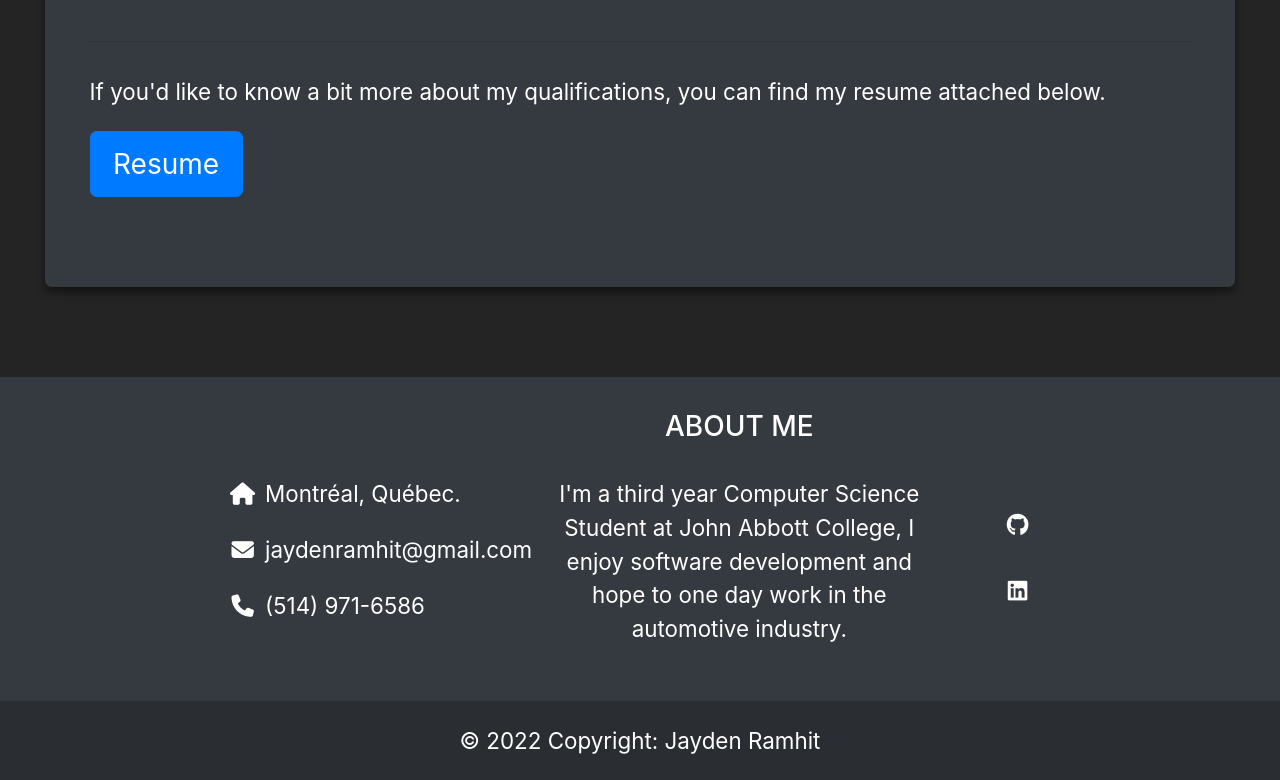
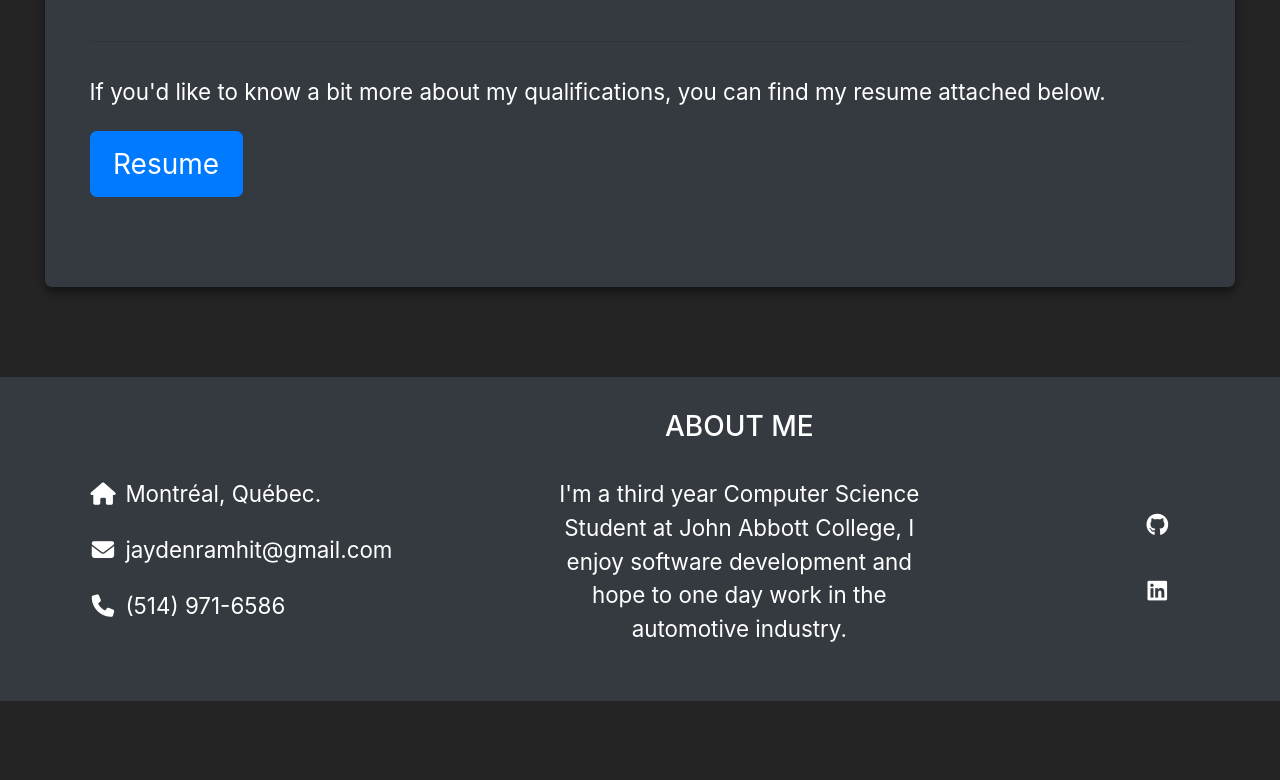
Before and after one commit to jaydenramhit/jaydenramhit.github.io, a plain HTML site: page index.html in a window 1280 px wide. Shown: the part 450-1230 px from the top of the page. After the commit the page ends 1151 px from the top, so only its background shows below. Drawn offline with nearby package versions, Linux system fonts and the light colour scheme.

Commit message:
small tweaks to footer and home page

```diff
--- a/script.js
+++ b/script.js
@@ -2,7 +2,7 @@ class customHeader extends HTMLElement {
     connectedCallback() {
         this.innerHTML = `
         <nav class="navbar navbar-expand-lg navbar-dark bg-dark">
-    <a class="navbar-brand" href="#">Jayden Ramhit</a>
+    <a class="navbar-brand" href="index.html">Jayden Ramhit</a>
     <button class="navbar-toggler" type="button" data-toggle="collapse" data-target="#navbarSupportedContent"
       aria-controls="navbarSupportedContent" aria-expanded="false" aria-label="Toggle navigation">
       <span class="navbar-toggler-icon"></span>
@@ -76,13 +76,6 @@ class customFooter extends HTMLElement {
 
   </div>
   <!--Grid row-->
-
-  <!-- Copyright -->
-  <div class="text-center p-3" style="background-color: rgba(0, 0, 0, 0.2);">
-    © 2022 Copyright:
-    <a class="text-white" href="https://github.com/jaydenramhit" target="_blank">Jayden Ramhit</a>
-  </div>
-  <!-- Copyright -->
         `
     }
 }
--- a/style.css
+++ b/style.css
@@ -7,7 +7,8 @@ nav{
 }
 
 #footer-content {
-    justify-content: center;
+    display: flex;
+    justify-content: space-around;
     width: 100;
 }
 
@@ -24,14 +25,6 @@ nav{
 body {
     background-color: rgba(0, 0, 0, 0.859);
 }
-
-/* .card{
-    margin: 2em; */
-
-
-    /* text-shadow: 2px 2px 4px #000000; */
-
-/* } */
 
 .card {
     background: #fff;
@@ -113,3 +106,10 @@ body {
     flex-direction: column;
     justify-content:center;
 }
+
+/*
+References
+https://blog.stackfindover.com/css-card-hover-effects/
+https://ordinarycoders.com/blog/article/bootstrap-footers
+https://getbootstrap.com/docs/3.4/components/#media
+*/
```
